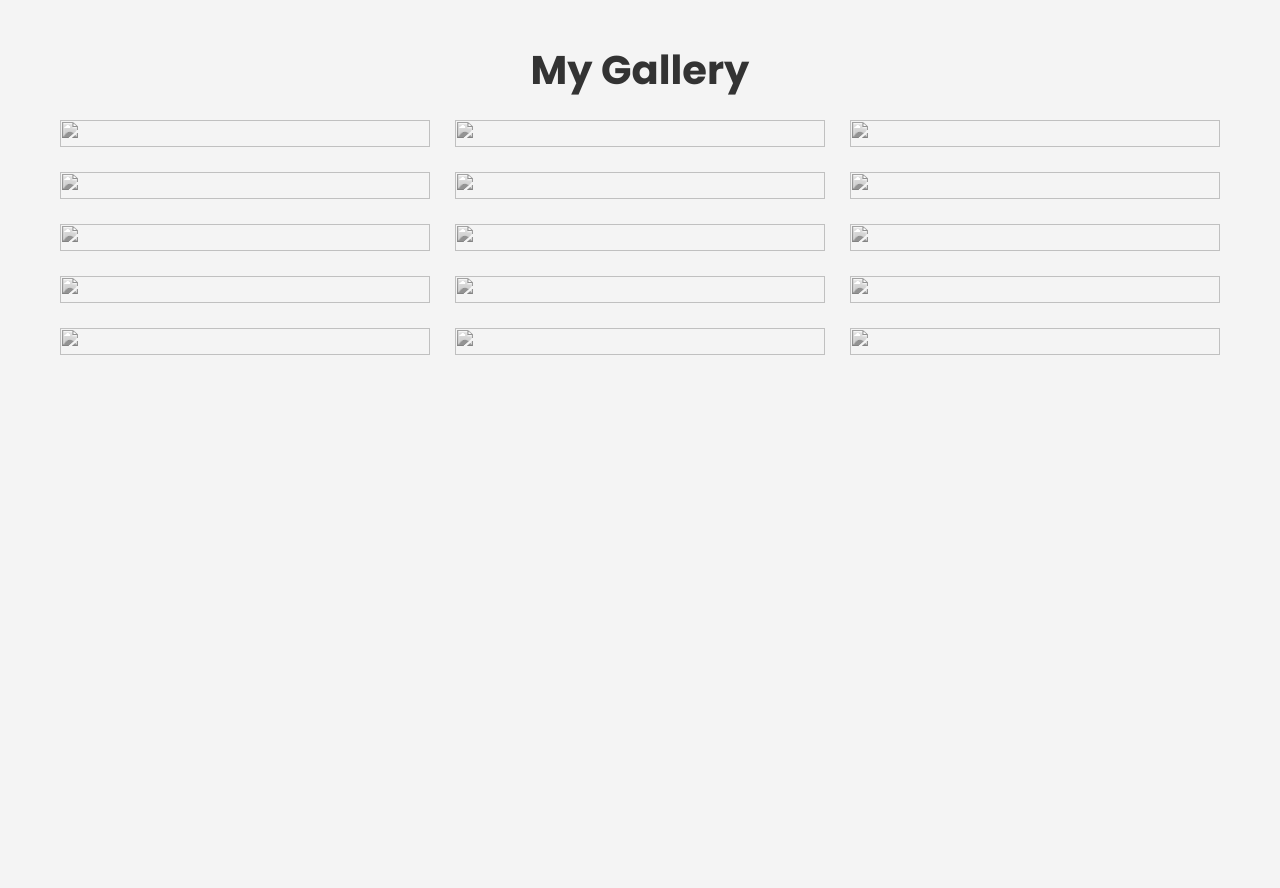
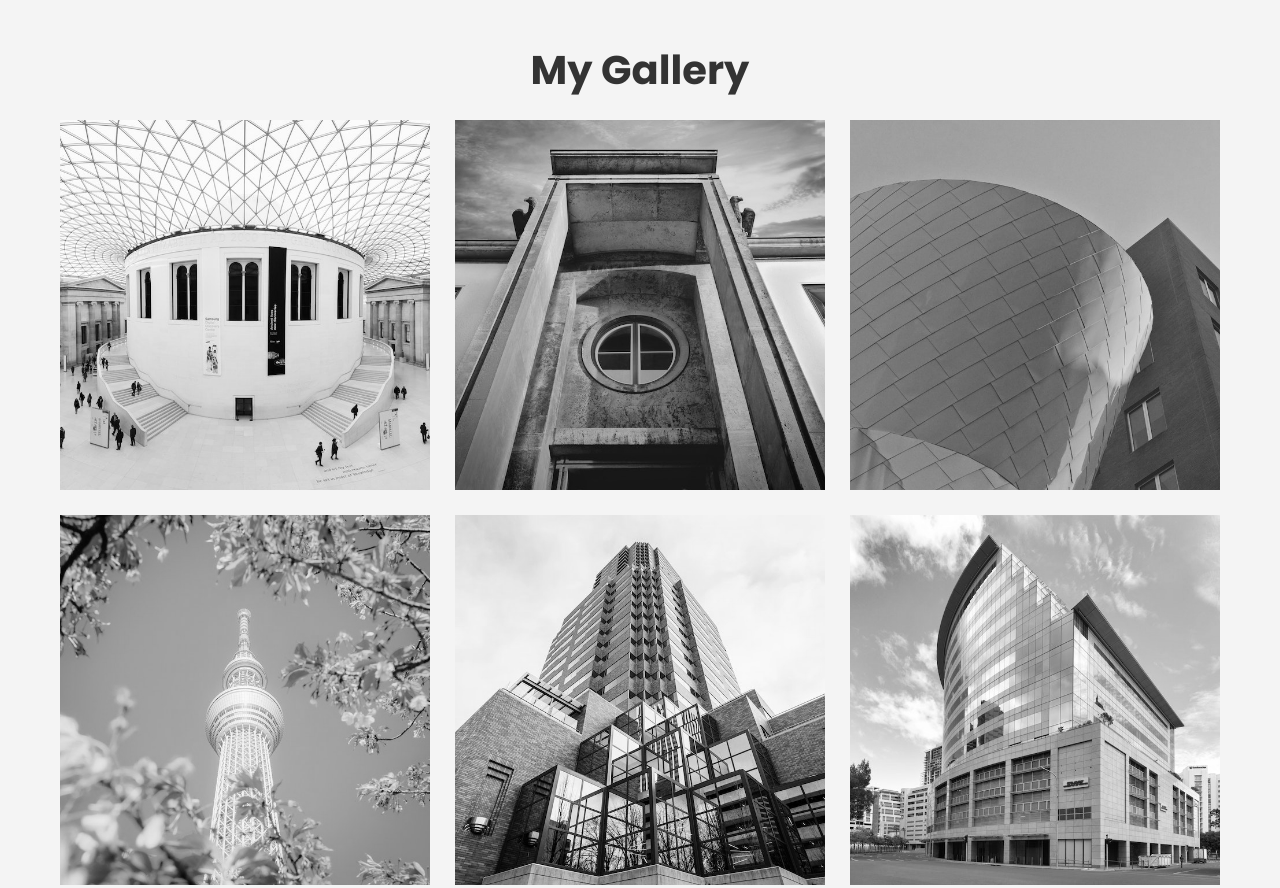
Before and after one commit to HimanshuKumar101/imagegallery, a plain HTML site: page index.html in a window 1280 px wide. Shown: the top 888 px of the page. Before the commit the page ends 800 px from the top, so only its background shows below. Drawn offline with Linux system fonts and the light colour scheme.

Commit message:
Update index.html

```diff
--- a/index.html
+++ b/index.html
@@ -7,73 +7,73 @@
     <title>My Gallery</title>
 
     <!-- Link Style  -->
-    <link rel="stylesheet" href="./styles.css" />
+    <link rel="stylesheet" href="styles.css" />
 
     <!-- Add Favicon  -->
-    <link rel="shortcut icon" href="../img/favicon.ico" type="image/x-icon" />
+    <link rel="shortcut icon" href="favicon.ico" type="image/x-icon" />
   </head>
   <body>
     <div class="wrapper">
       <h1>My Gallery</h1>
       <div class="container">
         <figure class="card">
-          <img src="../img/image1.jpg" />
+          <img src="image1.jpg" />
           <figcaption>Image 1</figcaption>
         </figure>
         <figure class="card">
-          <img src="../img/image2.jpeg" />
+          <img src="image2.jpeg" />
           <figcaption>Image 2</figcaption>
         </figure>
         <figure class="card">
-          <img src="../img/image3.jpeg" />
+          <img src="image3.jpeg" />
           <figcaption>Image 3</figcaption>
         </figure>
         <figure class="card">
-          <img src="../img/image4.jpeg" />
+          <img src="image4.jpeg" />
           <figcaption>Image 4</figcaption>
         </figure>
         <figure class="card">
-          <img src="../img/image5.jpeg" />
+          <img src="image5.jpeg" />
           <figcaption>Image 5</figcaption>
         </figure>
         <figure class="card">
-          <img src="../img/image6.jpeg" />
+          <img src="image6.jpeg" />
           <figcaption>Image 6</figcaption>
         </figure>
         <figure class="card">
-          <img src="../img/image7.jpeg" />
+          <img src="image7.jpeg" />
           <figcaption>Image 7</figcaption>
         </figure>
         <figure class="card">
-          <img src="../img/image8.jpeg" />
+          <img src="image8.jpeg" />
           <figcaption>Image 8</figcaption>
         </figure>
         <figure class="card">
-          <img src="../img/image9.jpeg" />
+          <img src="image9.jpeg" />
           <figcaption>Image 9</figcaption>
         </figure>
         <figure class="card">
-          <img src="../img/image10.jpg" />
+          <img src="image10.jpg" />
           <figcaption>Image 10</figcaption>
         </figure>
         <figure class="card">
-          <img src="../img/image11.jpg" />
+          <img src="image11.jpg" />
           <figcaption>Image 11</figcaption>
         </figure>
         <figure class="card">
-          <img src="../img/image12.jpg" />
+          <img src="image12.jpg" />
           <figcaption>Image 12</figcaption>
         </figure>
         <figure class="card">
-          <img src="../img/image13.jpg" />
+          <img src="image13.jpg" />
           <figcaption>Image 13</figcaption>
         </figure>
         <figure class="card">
-          <img src="../img/image14.jpg" />
+          <img src="image14.jpg" />
           <figcaption>Image 14</figcaption>
         </figure>
         <figure class="card">
-          <img src="../img/image15.jpg" />
+          <img src="image15.jpg" />
           <figcaption>Image 15</figcaption>
         </figure>
       </div>
```
